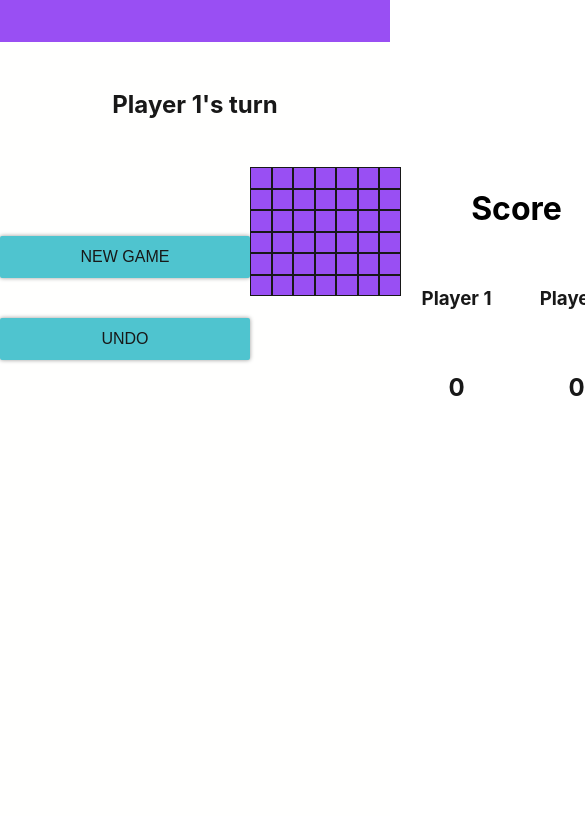
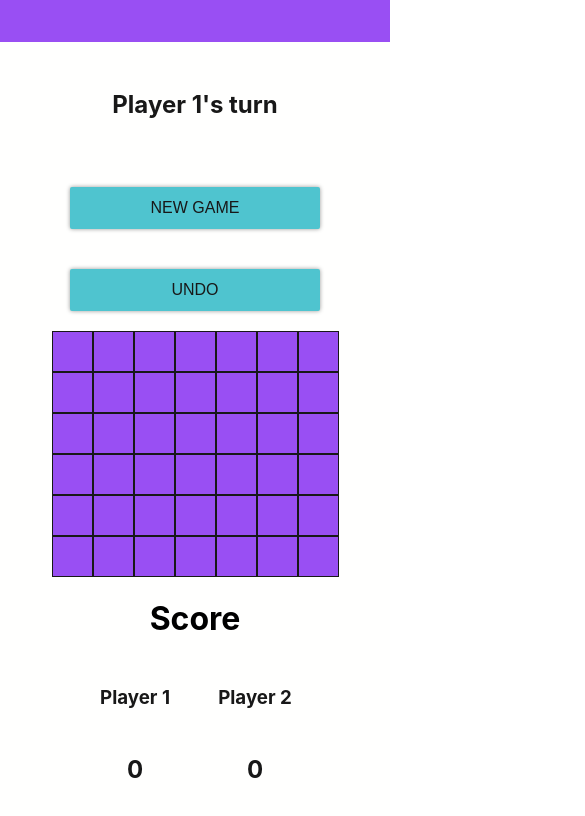
Before and after one commit to brandoncroberts/connect-4, a React (Create React App) app: page / in a window 390 px wide. Shown: the top 816 px of the page, 585 px wide, since content can reach past the window. Built offline with nearby package versions, Linux system fonts and the light colour scheme.

Commit message:
Add media queries for responsive mobile design

```diff
--- a/src/App.js
+++ b/src/App.js
@@ -4,7 +4,6 @@ import Header from "./components/header/header.component";
 import CurrentPlayer from "./components/current-player/currentPlayer.component";
 import Board from "./components/board/board.component";
 import ScoreBoard from "./components/scoreboard/scoreboard.component";
-import CustomButton from "./components/custom-button/customButton.component";
 import {
   diagonalVictoryCheck,
   linearVictoryCheck
--- a/src/components/scoreboard/scoreboard.styles.js
+++ b/src/components/scoreboard/scoreboard.styles.js
@@ -3,6 +3,7 @@ import styled from "styled-components";
 export const ScoreboardWrapper = styled.div`
   display: flex;
   justify-content: center;
+  height: 20vh;
 `;
 
 export const Board = styled.div`
--- a/src/index.css
+++ b/src/index.css
@@ -80,3 +80,19 @@ code {
   background-size: 100%;
   transition: background 0s;
 }
+
+@media (max-width: 900px) {
+  .main-grid {
+    grid-template-columns: 1fr;
+  }
+
+  .slots {
+    height: 10vw;
+    width: 10vw;
+  }
+
+  .hole {
+    height: 7vw;
+    width: 7vw;
+  }
+}
```
